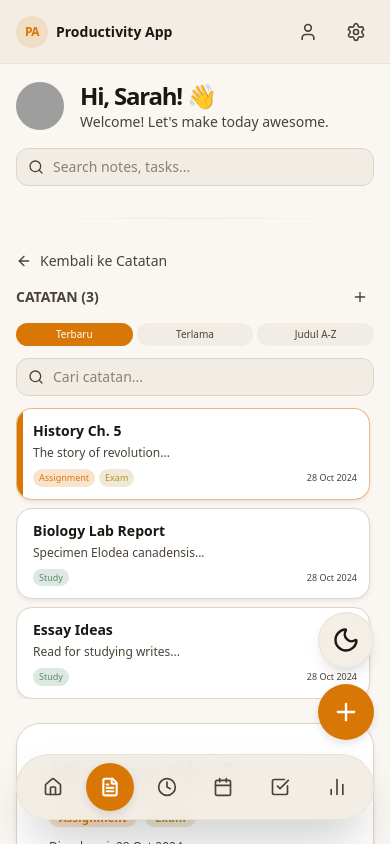
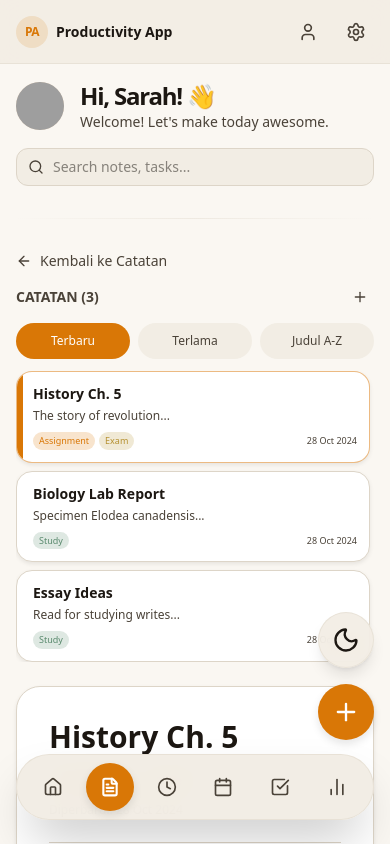
Before and after one commit to shafiyahnuril/productivity-tools, a Next.js app: page /notes in a window 390 px wide. Shown: the top 844 px of the page. Built offline with nearby package versions, Linux system fonts and the light colour scheme; grey boxes are pictures that could not be loaded; a web font is replaced by a local one.

Commit message:
change: mobile layout for notes page

```diff
--- a/app/notes/page.tsx
+++ b/app/notes/page.tsx
@@ -310,13 +310,13 @@ export default function NotesPage() {
             </div>
 
             {/* Sort bar */}
-            <div className="flex gap-1">
+            <div className="flex gap-2">
               {(["date-desc", "date-asc", "title-asc"] as SortOrder[]).map(
                 (s) => (
                   <button
                     key={s}
                     onClick={() => setSortOrder(s)}
-                    className={`flex-1 text-[10px] py-1 px-1.5 rounded-lg font-medium transition-colors ${
+                    className={`flex-1 text-xs py-2.5 px-2 rounded-lg font-medium transition-colors ${
                       sortOrder === s
                         ? "bg-primary text-white"
                         : "bg-surface-elevated text-foreground-secondary hover:text-foreground"
@@ -326,18 +326,6 @@ export default function NotesPage() {
                   </button>
                 ),
               )}
-            </div>
-
-            {/* Mobile search */}
-            <div className="lg:hidden relative">
-              <Search className="w-4 h-4 absolute left-3 top-1/2 -translate-y-1/2 text-foreground-secondary" />
-              <input
-                type="text"
-                value={searchQuery}
-                onChange={(e) => setSearchQuery(e.target.value)}
-                placeholder="Cari catatan..."
-                className="pl-9 pr-4 py-2 bg-surface-elevated rounded-md border border-border text-sm focus:outline-none focus:border-primary w-full"
-              />
             </div>
 
             <div className="flex flex-col gap-2 max-h-[60vh] lg:max-h-[calc(100vh-16rem)] overflow-y-auto pr-1">
```
